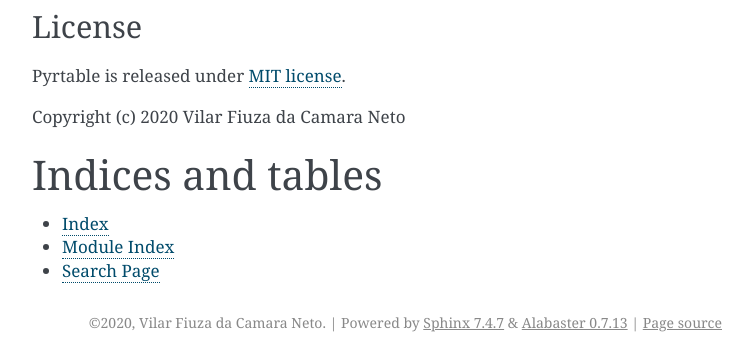
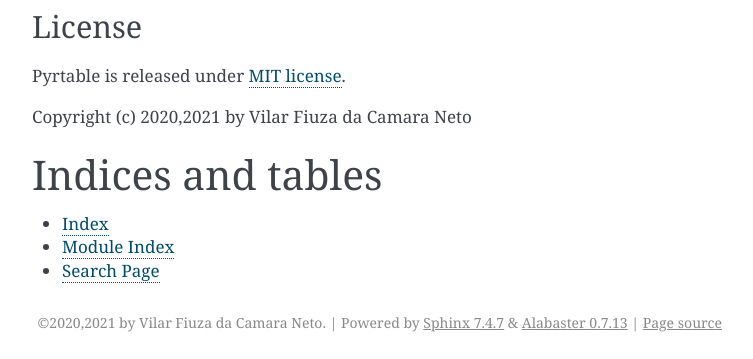
Before and after one commit to vilarneto/pyrtable, a Sphinx documentation site: the page built from docs/source/index.rst, in a window 1280 px wide and 900 px high, scrolled down 3319 px. Shown: the part 538-897 px from the top of the window, without its empty margins (388-1141 px from the left). Built offline with Sphinx 7.4.7, drawn with Linux system fonts in a browser that asks for light colours.

Commit message:
Fix copyright years

```diff
--- a/README.rst
+++ b/README.rst
@@ -127,4 +127,4 @@ License
 
 Pyrtable is released under `MIT license <https://opensource.org/licenses/MIT>`_.
 
-Copyright (c) 2020,2021 Vilar Fiuza da Camara Neto
+Copyright (c) 2020,2021 by Vilar Fiuza da Camara Neto
--- a/docs/source/conf.py
+++ b/docs/source/conf.py
@@ -18,7 +18,7 @@ sys.path.insert(0, os.path.abspath(os.path.join('..', 'src')))
 # -- Project information -----------------------------------------------------
 
 project = 'Pyrtable'
-copyright = '2020, Vilar Fiuza da Camara Neto'
+copyright = '2020,2021 by Vilar Fiuza da Camara Neto'
 author = 'Vilar Fiuza da Camara Neto'
 
 # The full version, including alpha/beta/rc tags
--- a/docs/source/index.rst
+++ b/docs/source/index.rst
@@ -144,7 +144,7 @@ Pyrtable is released under `MIT license`_.
 
 .. _MIT license: https://opensource.org/licenses/MIT
 
-Copyright (c) 2020 Vilar Fiuza da Camara Neto
+Copyright (c) 2020,2021 by Vilar Fiuza da Camara Neto
 
 
 Indices and tables
```
Also changed, not shown: README.md (+1 -1 lines), 1 other file.
